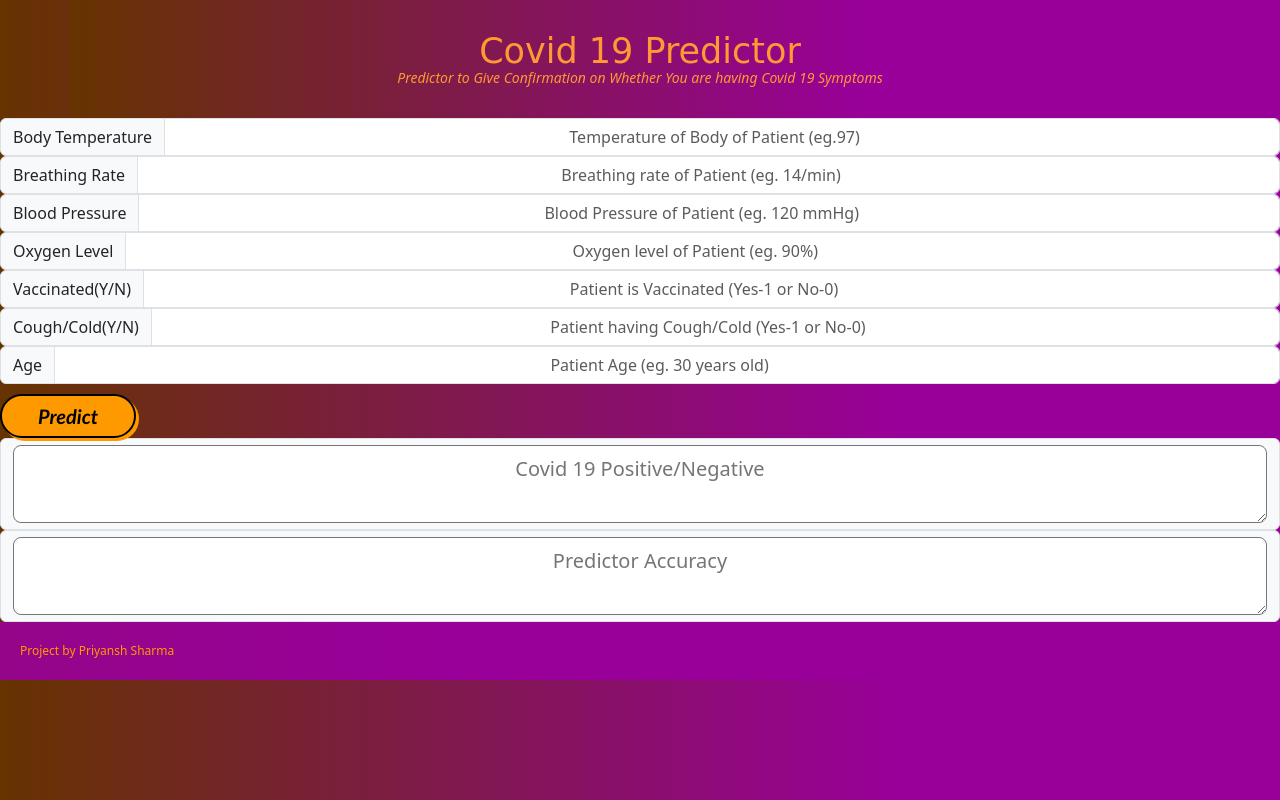
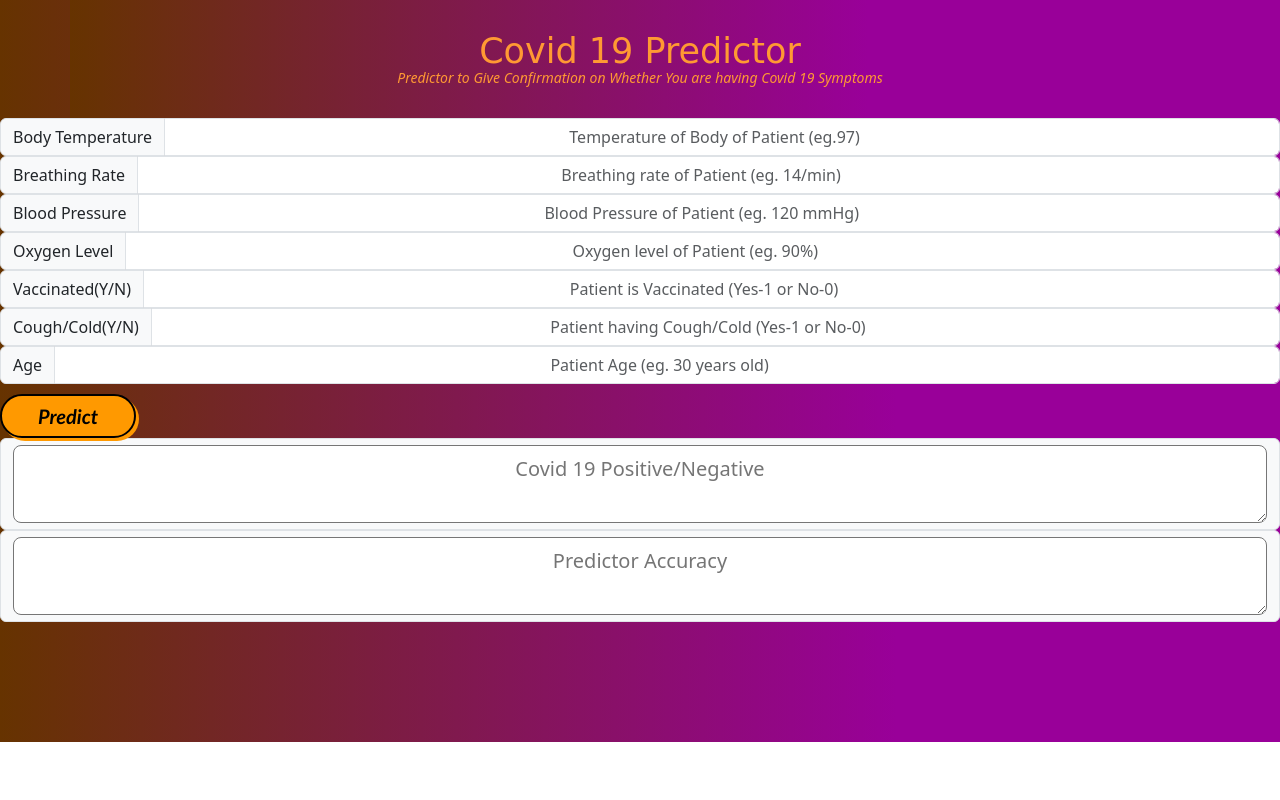
Before and after one commit to Priyansh-15/Covid19-Predictor, a Flask app: page / in a window 1280 px wide. Run offline with Flask 2, Linux system fonts and the light colour scheme; some libraries are stand-ins or nearby versions.

Commit message:
final update

```diff
--- a/static/css/Header-Dark.css
+++ b/static/css/Header-Dark.css
@@ -242,18 +242,3 @@
   background: linear-gradient(to right, #663300 0%, #990099 70%);
   animation: change-gradient 5s ease-in-out infinite;
 }
-
-.footer {
-  flex-shrink: 0;
-  position: relative;
-  padding: 20px;
-  background: linear-gradient(to right, #663300 0%, #990099 70%);
-  background-size: 500% 500%;
-  animation: change-gradient 10s ease-in-out infinite;
-}
-
-.footer-description {
-  color: #ff9900;
-  margin: 0;
-  font-size: 12px;
-}
--- a/templates/index.html
+++ b/templates/index.html
@@ -174,9 +174,6 @@
 {{output2}}</textarea
         >
       </div>
-      <div class="footer">
-        <p class="footer-description">Project by Priyansh Sharma</p>
-      </div>
     </header>
     <script src="static/bootstrap/js/bootstrap.min.js"></script>
   </body>
```
